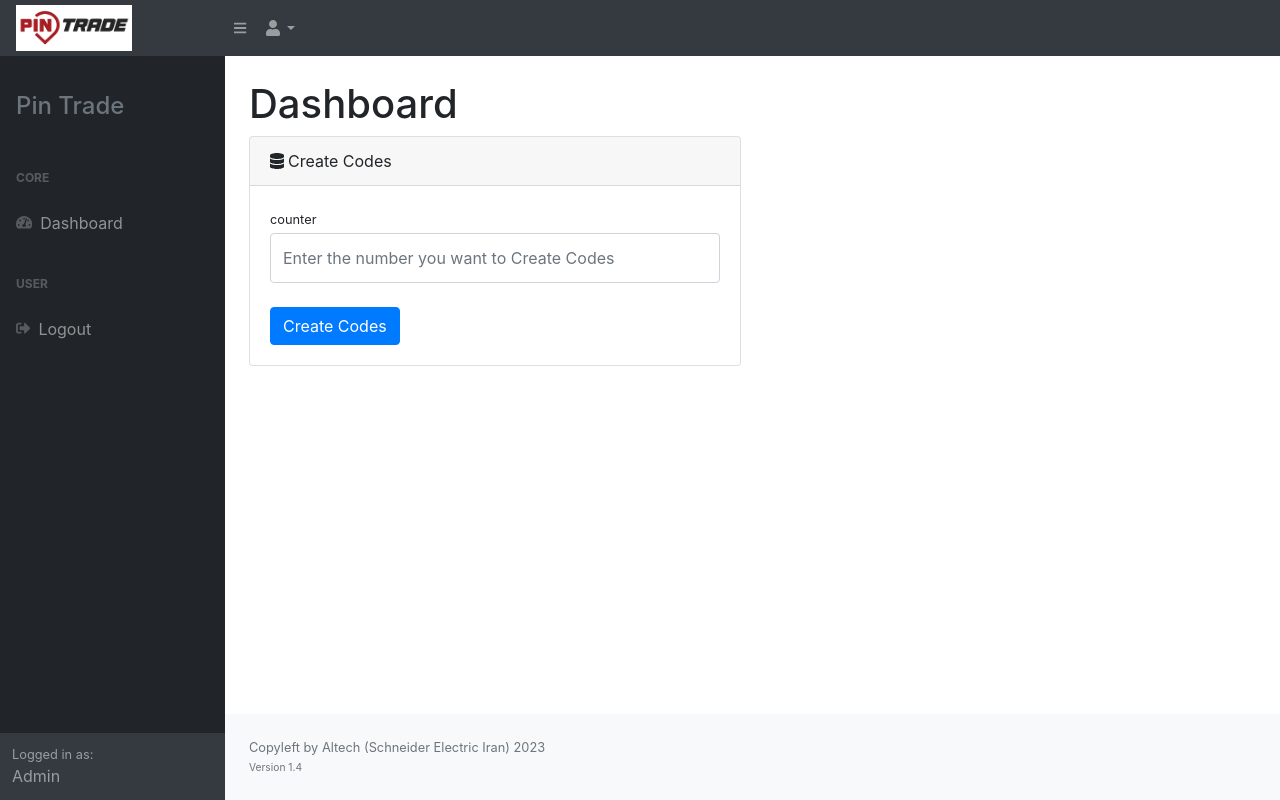
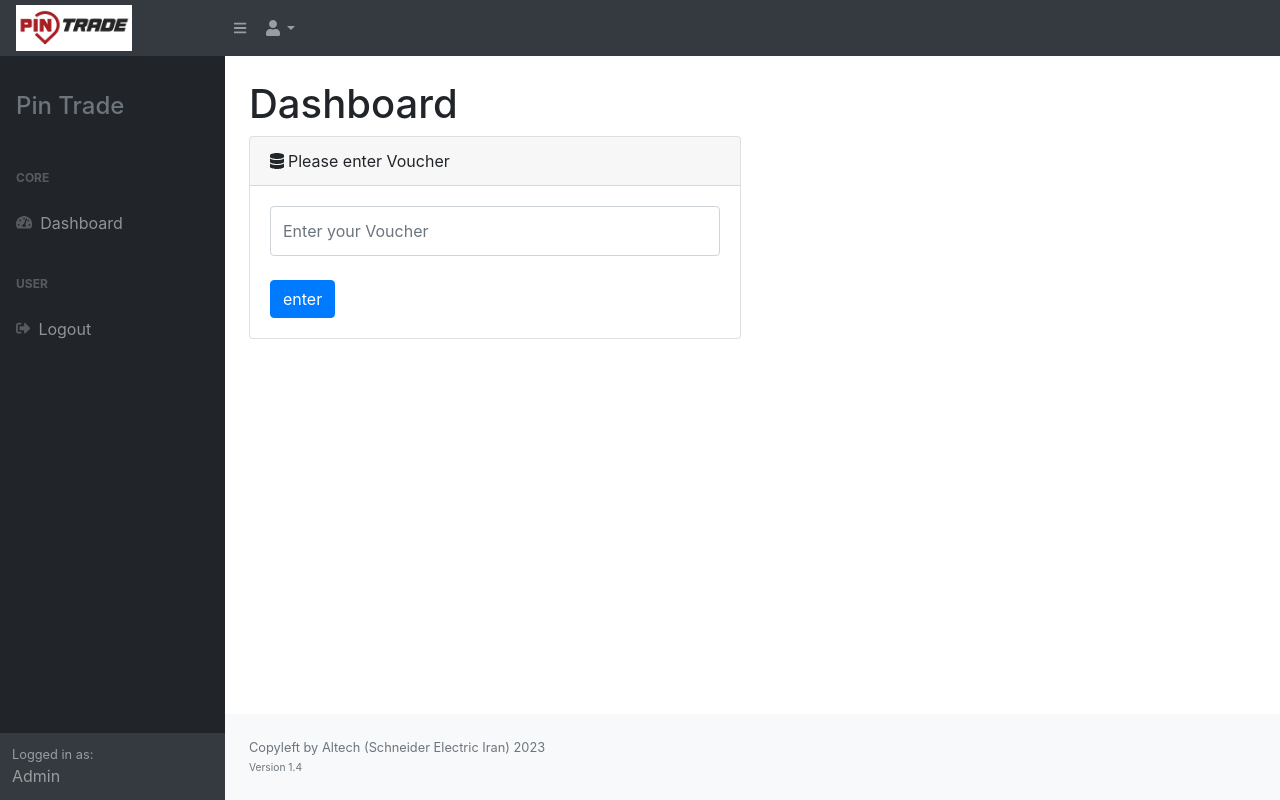
Before and after one commit to captawn/game_code_genarate_and_buy, a Flask app: page /user in a window 1280 px wide. Run offline with Flask 3, Linux system fonts and the light colour scheme; some libraries are stand-ins or nearby versions.

Commit message:
in user page add voucher template

```diff
--- a/app/main.py
+++ b/app/main.py
@@ -239,6 +239,29 @@ def create_code():
 def user_method():
     return render_template('user.html', data={})
 
+
+
+
+
+@app.route("/buy_with_voucher", methods=["POST"])
+@login_required
+def buy_with_voucher():
+    if request.method == 'POST':
+        voucher = request.form.get('Voucher')
+        check_voucher = check_code(voucher)
+        if check_voucher == "not found":
+           flash('your Voucher is not valid', 'danger')
+           return redirect('/user')
+    flash('your Voucher is valid', 'info')
+
+    return redirect('/user')
+
+
+
+
+
+
+
 @app.route("/logout")
 @login_required
 def logout():
--- a/app/templates/user.html
+++ b/app/templates/user.html
@@ -60,14 +60,15 @@
 
                             <div class="col-xl-6">
                                 <div class="card mb-4">
-                                    <div class="card-header"><i class="fas fa-database mr-1"></i>Create Codes</div>
+                                    <div class="card-header"><i class="fas fa-database mr-1"></i>Please enter Voucher</div>
                                     <div class="card-body">
-                                        <form action="/register_code" method="post">
-                                            <div class="form-group"><label class="small mb-1" for="inputUsername">counter</label><input
-                                                    class="form-control py-4" id="inputUsername" type="number"
-                                                    placeholder="Enter the number you want to Create Codes" name="codeCounter"/></div>
+                                        <form action="/buy_with_voucher" method="post">
+                                            <div class="form-group">
+                                                <input
+                                                    class="form-control py-4" id="Voucher" type="text"
+                                                    placeholder="Enter your Voucher " name="Voucher"/></div>
                                             <div class="form-group d-flex align-items-center justify-content-between mt-4 mb-0">
-                                                <input type="submit" class="btn btn-primary" value="Create Codes"></div>
+                                                <input type="submit" class="btn btn-primary" value="enter"></div>
                                         </form>
                                     </div>
                                 </div>
```
